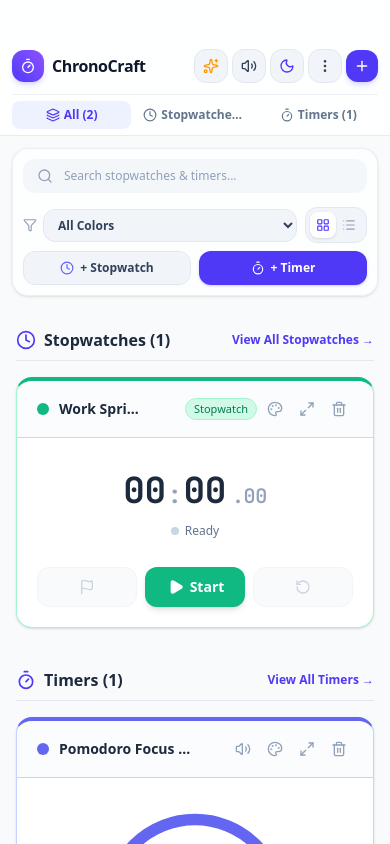
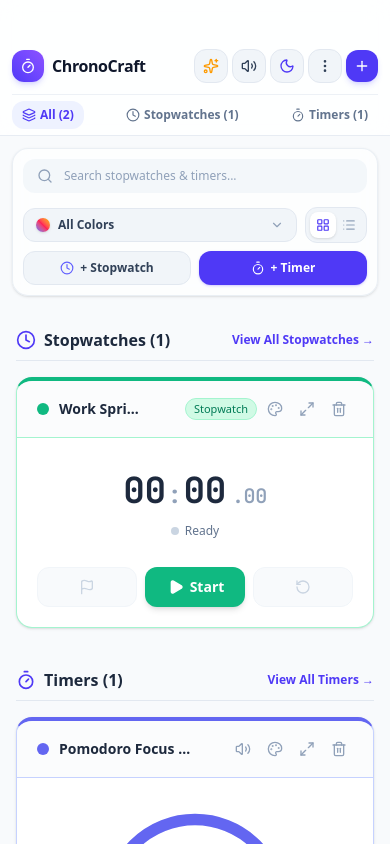
Before and after one commit to ArafatRakib/ChronoCraft, a React (Vite) app: page / in a window 390 px wide. Shown: the top 844 px of the page. Built offline with nearby package versions, Linux system fonts and the light colour scheme.

Commit message:
Fix color filter dropdown z-index stacking overlay

```diff
--- a/src/App.tsx
+++ b/src/App.tsx
@@ -14,6 +14,7 @@ import { CreateModal } from './components/CreateModal';
 import { FocusModal } from './components/FocusModal';
 import { PresetsModal } from './components/PresetsModal';
 import { EmptyState } from './components/EmptyState';
+import { ColorFilterDropdown } from './components/ColorFilterDropdown';
 import {
   Search,
   Filter,
@@ -468,8 +469,8 @@ export default function App() {
       />
 
       {/* Sub Toolbar: Search, Color Filter & Quick Create Bar */}
-      <div className="max-w-7xl mx-auto px-3 sm:px-6 lg:px-8 w-full pt-3 sm:pt-6 pb-2">
-        <div className="flex flex-col gap-2.5 bg-white/70 dark:bg-slate-900/70 p-2.5 sm:p-3 rounded-2xl border border-slate-200/70 dark:border-slate-800 shadow-sm backdrop-blur">
+      <div className="relative z-30 max-w-7xl mx-auto px-3 sm:px-6 lg:px-8 w-full pt-3 sm:pt-6 pb-2">
+        <div className="relative z-30 flex flex-col gap-2.5 bg-white/70 dark:bg-slate-900/70 p-2.5 sm:p-3 rounded-2xl border border-slate-200/70 dark:border-slate-800 shadow-sm backdrop-blur">
 
           {/* Top Row: Search + Desktop Inline Controls */}
           <div className="flex flex-col sm:flex-row items-stretch sm:items-center justify-between gap-2.5">
@@ -487,26 +488,11 @@ export default function App() {
 
             {/* Desktop Controls (Inline on screens >= 640px) */}
             <div className="hidden sm:flex items-center gap-2 shrink-0">
-              <div className="flex items-center gap-1.5 text-xs text-slate-500 font-semibold pl-1 shrink-0">
-                <Filter className="w-3.5 h-3.5" />
-                <span>Color:</span>
-              </div>
-
-              <select
-                value={selectedColorFilter}
-                onChange={(e) => setSelectedColorFilter(e.target.value)}
-                className="px-3 py-2 rounded-xl bg-slate-100 dark:bg-slate-800 text-xs font-semibold text-slate-700 dark:text-slate-200 border border-slate-200 dark:border-slate-700 focus:outline-none cursor-pointer shrink-0"
-              >
-                <option value="all">All Colors</option>
-                <option value="blue">Ocean Blue</option>
-                <option value="emerald">Emerald Green</option>
-                <option value="violet">Royal Violet</option>
-                <option value="rose">Rose Pink</option>
-                <option value="amber">Amber Gold</option>
-                <option value="cyan">Cyan Teal</option>
-                <option value="indigo">Indigo Night</option>
-                <option value="coral">Warm Coral</option>
-              </select>
+              <ColorFilterDropdown
+                selectedColor={selectedColorFilter}
+                onSelectColor={setSelectedColorFilter}
+                className="w-44"
+              />
 
               {/* Layout Grid / Compact Toggle */}
               <div className="flex items-center p-1 bg-slate-100 dark:bg-slate-800 rounded-xl border border-slate-200 dark:border-slate-700 shrink-0">
@@ -562,24 +548,11 @@ export default function App() {
           <div className="sm:hidden flex flex-col gap-2 pt-1">
             {/* Filter & Layout Switcher Row */}
             <div className="flex items-center justify-between gap-2">
-              <div className="flex items-center gap-1.5 flex-1 min-w-0">
-                <Filter className="w-3.5 h-3.5 text-slate-400 shrink-0" />
-                <select
-                  value={selectedColorFilter}
-                  onChange={(e) => setSelectedColorFilter(e.target.value)}
-                  className="w-full px-2.5 py-1.5 rounded-xl bg-slate-100 dark:bg-slate-800 text-xs font-semibold text-slate-700 dark:text-slate-200 border border-slate-200 dark:border-slate-700 focus:outline-none cursor-pointer truncate"
-                >
-                  <option value="all">All Colors</option>
-                  <option value="blue">Ocean Blue</option>
-                  <option value="emerald">Emerald Green</option>
-                  <option value="violet">Royal Violet</option>
-                  <option value="rose">Rose Pink</option>
-                  <option value="amber">Amber Gold</option>
-                  <option value="cyan">Cyan Teal</option>
-                  <option value="indigo">Indigo Night</option>
-                  <option value="coral">Warm Coral</option>
-                </select>
-              </div>
+              <ColorFilterDropdown
+                selectedColor={selectedColorFilter}
+                onSelectColor={setSelectedColorFilter}
+                className="flex-1 min-w-0"
+              />
 
               <div className="flex items-center p-1 bg-slate-100 dark:bg-slate-800 rounded-xl border border-slate-200 dark:border-slate-700 shrink-0">
                 <button
--- /dev/null
+++ b/src/components/ColorFilterDropdown.tsx
@@ -0,0 +1,121 @@
+import React, { useState, useRef, useEffect } from 'react';
+import { ColorName } from '../types';
+import { COLOR_THEMES } from '../constants/colors';
+import { ChevronDown, Check } from 'lucide-react';
+
+interface ColorFilterDropdownProps {
+  selectedColor: string;
+  onSelectColor: (color: string) => void;
+  className?: string;
+}
+
+const COLOR_OPTIONS: { key: string; label: string; colorHex?: string }[] = [
+  { key: 'all', label: 'All Colors' },
+  { key: 'blue', label: COLOR_THEMES.blue.label, colorHex: COLOR_THEMES.blue.accentHex },
+  { key: 'emerald', label: COLOR_THEMES.emerald.label, colorHex: COLOR_THEMES.emerald.accentHex },
+  { key: 'violet', label: COLOR_THEMES.violet.label, colorHex: COLOR_THEMES.violet.accentHex },
+  { key: 'rose', label: COLOR_THEMES.rose.label, colorHex: COLOR_THEMES.rose.accentHex },
+  { key: 'amber', label: COLOR_THEMES.amber.label, colorHex: COLOR_THEMES.amber.accentHex },
+  { key: 'cyan', label: COLOR_THEMES.cyan.label, colorHex: COLOR_THEMES.cyan.accentHex },
+  { key: 'indigo', label: COLOR_THEMES.indigo.label, colorHex: COLOR_THEMES.indigo.accentHex },
+  { key: 'coral', label: COLOR_THEMES.coral.label, colorHex: COLOR_THEMES.coral.accentHex },
+];
+
+export const ColorFilterDropdown: React.FC<ColorFilterDropdownProps> = ({
+  selectedColor,
+  onSelectColor,
+  className = '',
+}) => {
+  const [isOpen, setIsOpen] = useState(false);
+  const dropdownRef = useRef<HTMLDivElement>(null);
+
+  const selectedOption =
+    COLOR_OPTIONS.find((opt) => opt.key === selectedColor) || COLOR_OPTIONS[0];
+
+  useEffect(() => {
+    const handleClickOutside = (event: MouseEvent) => {
+      if (dropdownRef.current && !dropdownRef.current.contains(event.target as Node)) {
+        setIsOpen(false);
+      }
+    };
+    document.addEventListener('mousedown', handleClickOutside);
+    return () => document.removeEventListener('mousedown', handleClickOutside);
+  }, []);
+
+  return (
+    <div className={`relative z-50 ${className}`} ref={dropdownRef}>
+      {/* Trigger Button */}
+      <button
+        type="button"
+        onClick={() => setIsOpen(!isOpen)}
+        className="w-full flex items-center justify-between gap-2 px-3 py-2 rounded-xl bg-slate-100 dark:bg-slate-800 text-xs font-semibold text-slate-700 dark:text-slate-200 border border-slate-200 dark:border-slate-700 hover:bg-slate-200/80 dark:hover:bg-slate-700/80 transition-colors cursor-pointer"
+        aria-haspopup="listbox"
+        aria-expanded={isOpen}
+      >
+        <div className="flex items-center gap-2 min-w-0">
+          {selectedOption.key === 'all' ? (
+            <span className="w-3.5 h-3.5 rounded-full bg-gradient-to-tr from-indigo-500 via-rose-500 to-amber-400 shrink-0 shadow-sm" />
+          ) : (
+            <span
+              className="w-3.5 h-3.5 rounded-full shrink-0 shadow-sm ring-1 ring-black/10 dark:ring-white/20"
+              style={{ backgroundColor: selectedOption.colorHex }}
+            />
+          )}
+          <span className="truncate">{selectedOption.label}</span>
+        </div>
+        <ChevronDown
+          className={`w-3.5 h-3.5 text-slate-400 shrink-0 transition-transform duration-200 ${
+            isOpen ? 'rotate-180' : ''
+          }`}
+        />
+      </button>
+
+      {/* Custom Dropdown Menu */}
+      {isOpen && (
+        <div className="absolute left-0 top-full mt-1.5 w-52 sm:w-56 bg-white dark:bg-slate-900 border border-slate-200/90 dark:border-slate-800 rounded-2xl shadow-xl z-50 p-1.5 space-y-0.5 animate-in fade-in zoom-in-95 duration-150">
+          <div className="px-2.5 py-1 text-[10px] font-bold text-slate-400 dark:text-slate-500 uppercase tracking-wider">
+            Filter by Color
+          </div>
+
+          <div className="max-h-60 overflow-y-auto space-y-0.5 pr-0.5">
+            {COLOR_OPTIONS.map((option) => {
+              const isSelected = option.key === selectedColor;
+
+              return (
+                <button
+                  key={option.key}
+                  type="button"
+                  onClick={() => {
+                    onSelectColor(option.key);
+                    setIsOpen(false);
+                  }}
+                  className={`w-full flex items-center justify-between px-2.5 py-2 rounded-xl text-xs font-semibold transition-all ${
+                    isSelected
+                      ? 'bg-indigo-50 dark:bg-indigo-950/60 text-indigo-700 dark:text-indigo-300'
+                      : 'text-slate-700 dark:text-slate-200 hover:bg-slate-100 dark:hover:bg-slate-800'
+                  }`}
+                >
+                  <div className="flex items-center gap-2.5 min-w-0">
+                    {option.key === 'all' ? (
+                      <span className="w-3.5 h-3.5 rounded-full bg-gradient-to-tr from-indigo-500 via-rose-500 to-amber-400 shrink-0 shadow-sm" />
+                    ) : (
+                      <span
+                        className="w-3.5 h-3.5 rounded-full shrink-0 shadow-sm ring-1 ring-black/10 dark:ring-white/20"
+                        style={{ backgroundColor: option.colorHex }}
+                      />
+                    )}
+                    <span className="truncate">{option.label}</span>
+                  </div>
+
+                  {isSelected && (
+                    <Check className="w-3.5 h-3.5 text-indigo-600 dark:text-indigo-400 shrink-0" />
+                  )}
+                </button>
+              );
+            })}
+          </div>
+        </div>
+      )}
+    </div>
+  );
+};
--- a/src/components/Navbar.tsx
+++ b/src/components/Navbar.tsx
@@ -223,41 +223,41 @@ export const Navbar: React.FC<NavbarProps> = ({
         </div>
 
         {/* Mobile View Tab Switcher Sub-bar */}
-        <div className="grid grid-cols-3 md:hidden py-1.5 border-t border-slate-200/60 dark:border-slate-800 text-xs font-semibold gap-1">
+        <div className="flex items-center md:hidden py-1.5 border-t border-slate-200/60 dark:border-slate-800 text-xs font-semibold gap-1.5">
           <button
             onClick={() => onSelectTab('all')}
-            className={`py-1.5 px-2 rounded-lg flex items-center justify-center gap-1 truncate ${
+            className={`py-1.5 px-2.5 rounded-xl flex items-center justify-center gap-1 shrink-0 whitespace-nowrap transition-colors ${
               activeTab === 'all'
                 ? 'bg-indigo-50 dark:bg-indigo-950/60 text-indigo-600 dark:text-indigo-400 font-bold'
-                : 'text-slate-500 dark:text-slate-400'
+                : 'text-slate-500 dark:text-slate-400 hover:text-slate-800 dark:hover:text-slate-200'
             }`}
           >
             <Layers className="w-3.5 h-3.5 shrink-0" />
-            <span className="truncate">All ({totalCount})</span>
+            <span>All ({totalCount})</span>
           </button>
 
           <button
             onClick={() => onSelectTab('stopwatches')}
-            className={`py-1.5 px-2 rounded-lg flex items-center justify-center gap-1 truncate ${
+            className={`py-1.5 px-2.5 rounded-xl flex items-center justify-center gap-1 flex-1 whitespace-nowrap transition-colors ${
               activeTab === 'stopwatches'
                 ? 'bg-indigo-50 dark:bg-indigo-950/60 text-indigo-600 dark:text-indigo-400 font-bold'
-                : 'text-slate-500 dark:text-slate-400'
+                : 'text-slate-500 dark:text-slate-400 hover:text-slate-800 dark:hover:text-slate-200'
             }`}
           >
             <Clock className="w-3.5 h-3.5 shrink-0" />
-            <span className="truncate">Stopwatches ({stopwatchCount})</span>
+            <span>Stopwatches ({stopwatchCount})</span>
           </button>
 
           <button
             onClick={() => onSelectTab('timers')}
-            className={`py-1.5 px-2 rounded-lg flex items-center justify-center gap-1 truncate ${
+            className={`py-1.5 px-2.5 rounded-xl flex items-center justify-center gap-1 shrink-0 whitespace-nowrap transition-colors ${
               activeTab === 'timers'
                 ? 'bg-indigo-50 dark:bg-indigo-950/60 text-indigo-600 dark:text-indigo-400 font-bold'
-                : 'text-slate-500 dark:text-slate-400'
+                : 'text-slate-500 dark:text-slate-400 hover:text-slate-800 dark:hover:text-slate-200'
             }`}
           >
             <TimerIcon className="w-3.5 h-3.5 shrink-0" />
-            <span className="truncate">Timers ({timerCount})</span>
+            <span>Timers ({timerCount})</span>
           </button>
         </div>
       </div>
```
